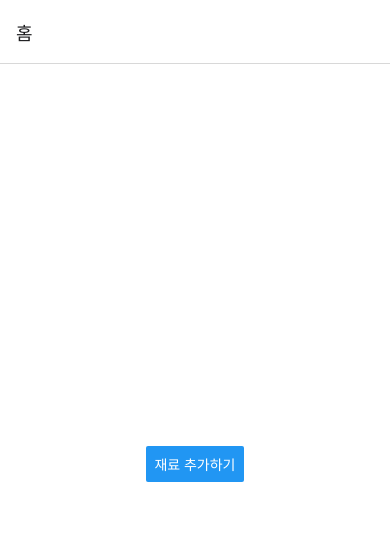
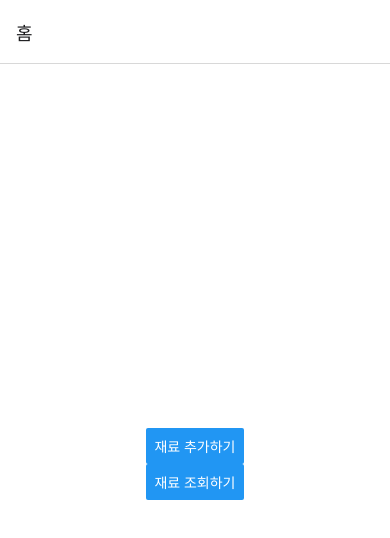
Before and after one commit to yobee0304/Fredgeverse, a React Native app: screen /Home in a window 390 px wide. Shown: the top 538 px of the page. Built offline with nearby package versions, Linux system fonts and the light colour scheme.

Commit message:
Add SearchIngredients navigation

```diff
--- a/App.js
+++ b/App.js
@@ -3,6 +3,7 @@ import { NavigationContainer } from '@react-navigation/native';
 import { createStackNavigator } from '@react-navigation/stack';
 import Home from './screen/home';
 import AddIngredients from './screen/ingredient/addIngredients';
+import SearchIngredients from './screen/ingredient/searchIngredients';
 
 const Stack = createStackNavigator();
 
@@ -12,6 +13,7 @@ export default function App() {
       <Stack.Navigator initialRouteName="Home">
         <Stack.Screen name="Home" component={Home} options={{ title: '홈' }}/>
         <Stack.Screen name="AddIngredients" component={AddIngredients} options={{ title: '재료 추가하기' }}/>
+        <Stack.Screen name="SearchIngredients" component={SearchIngredients} options={{ title: '재료 조회하기' }}/>
       </Stack.Navigator>
     </NavigationContainer>
   );
--- a/screen/home.js
+++ b/screen/home.js
@@ -8,6 +8,10 @@ const Home = ({ navigation }) => {
             <Button
                 title="재료 추가하기"
                 onPress={() => navigation.navigate('AddIngredients')}
+            />
+            <Button
+                title="재료 조회하기"
+                onPress={() => navigation.navigate('SearchIngredients')}
             />
         </View>
     );
```
